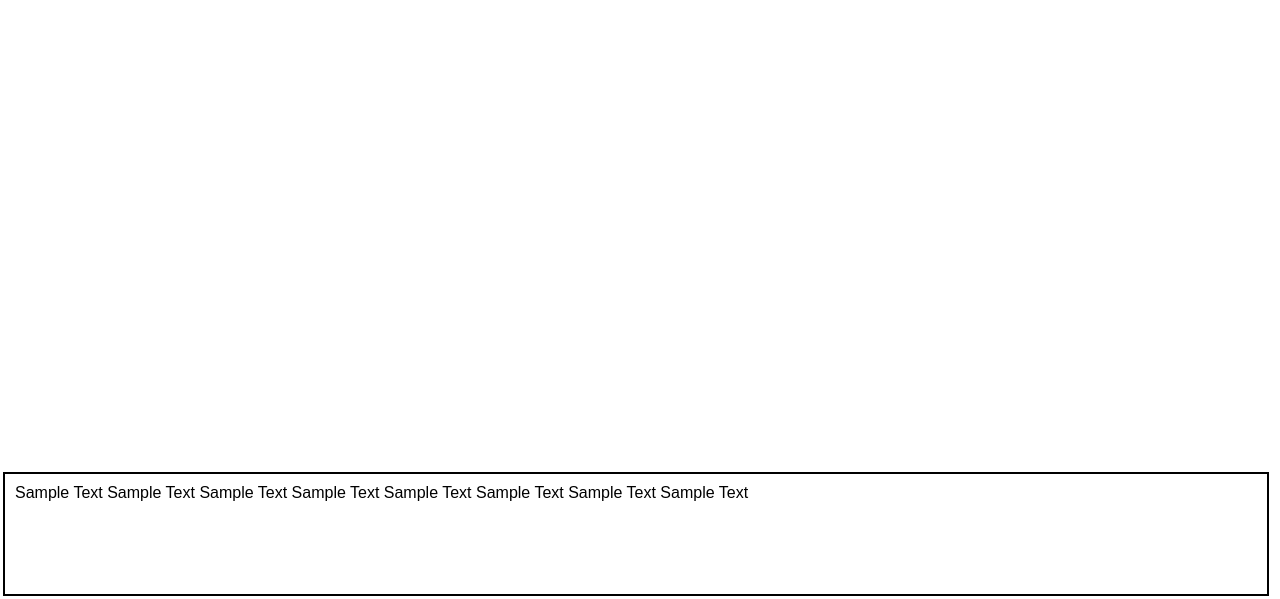
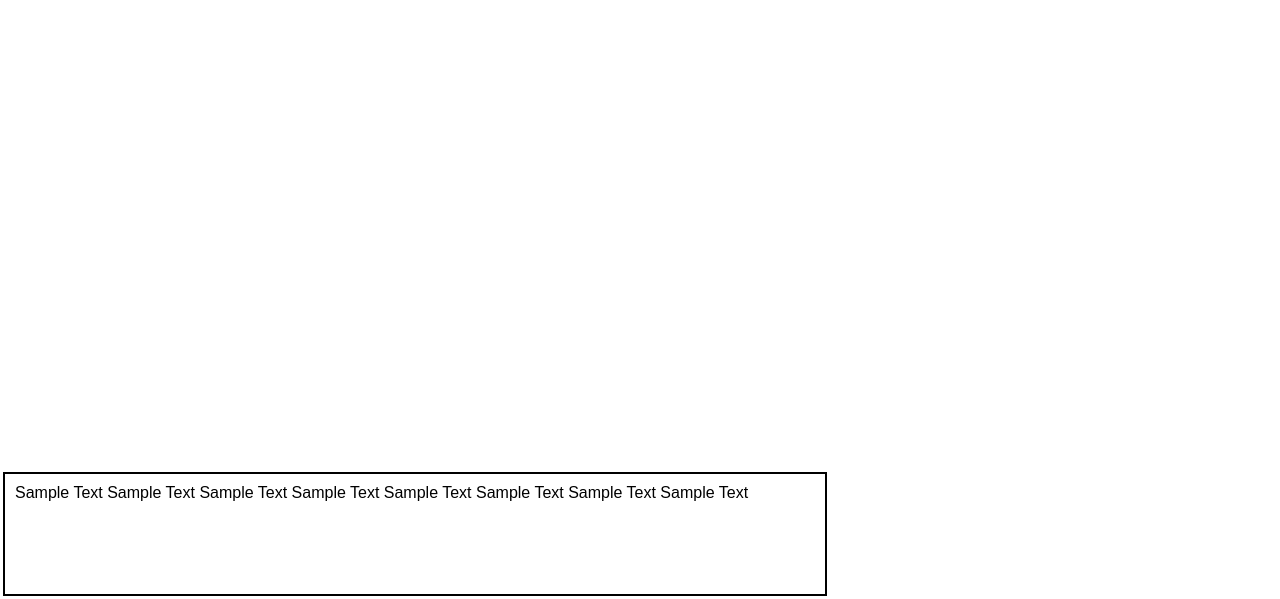
Before and after one commit to griffora1/net-move, a website: page src/index.html in a window 1280 px wide. Shown: the part 201-800 px from the top of the page. Drawn offline with Linux system fonts and the light colour scheme.

Commit message:
Update index.html

```diff
--- a/src/index.html
+++ b/src/index.html
@@ -14,7 +14,7 @@
     <h1>Header</h1>
     <span style="color:red;">Span</span>
   </main>
-  <div style="width:97%; height:100px; position:fixed; bottom:0; left:0; margin:5px; padding:10px; outline: 2px solid black;">
+  <div style="width:100vh; height:100px; position:fixed; bottom:0; left:0; margin:5px; padding:10px; outline: 2px solid black;">
     <span style="text-align:center;">Sample Text Sample Text Sample Text Sample Text Sample Text Sample Text Sample Text Sample Text</span>
   </div>
 </body>
```
